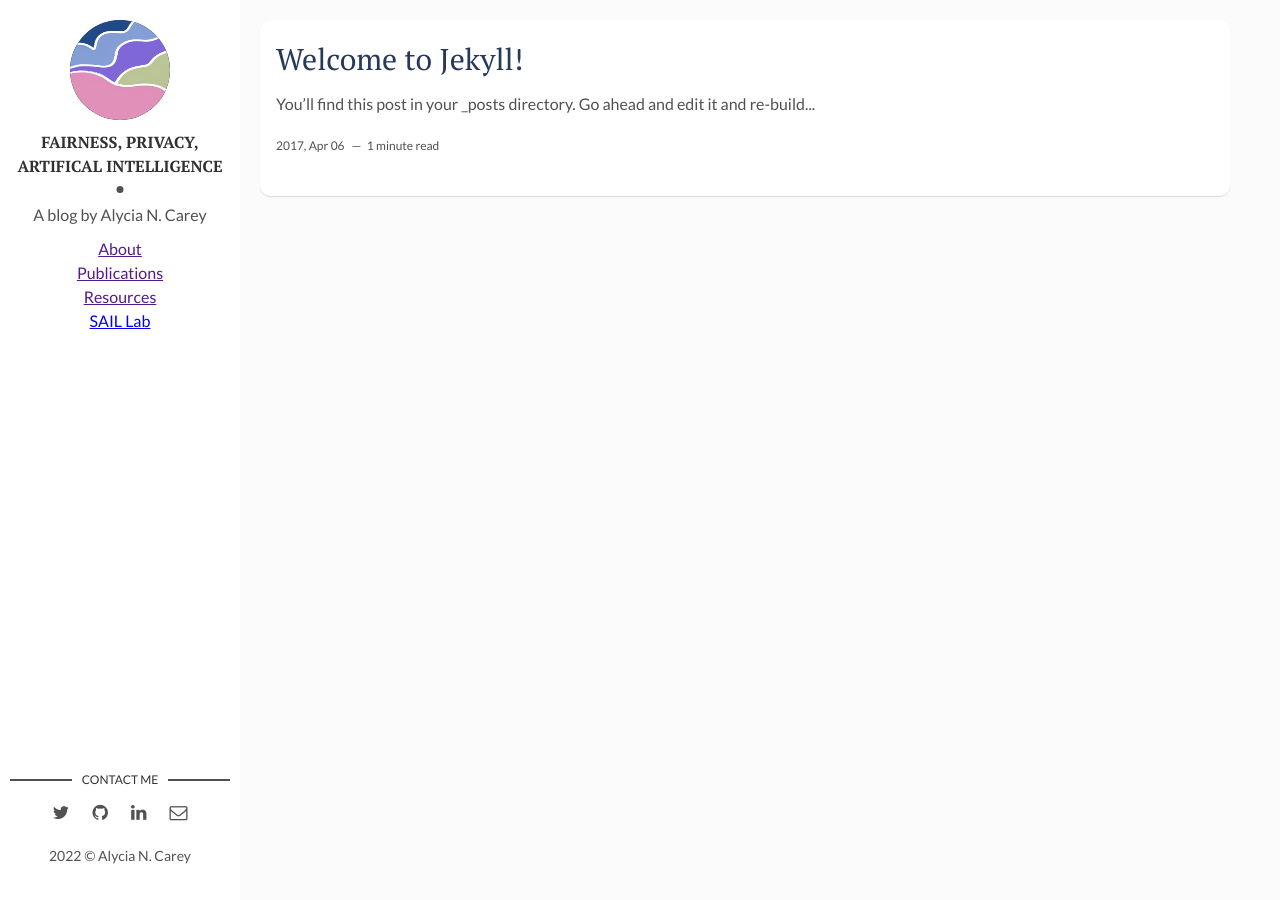
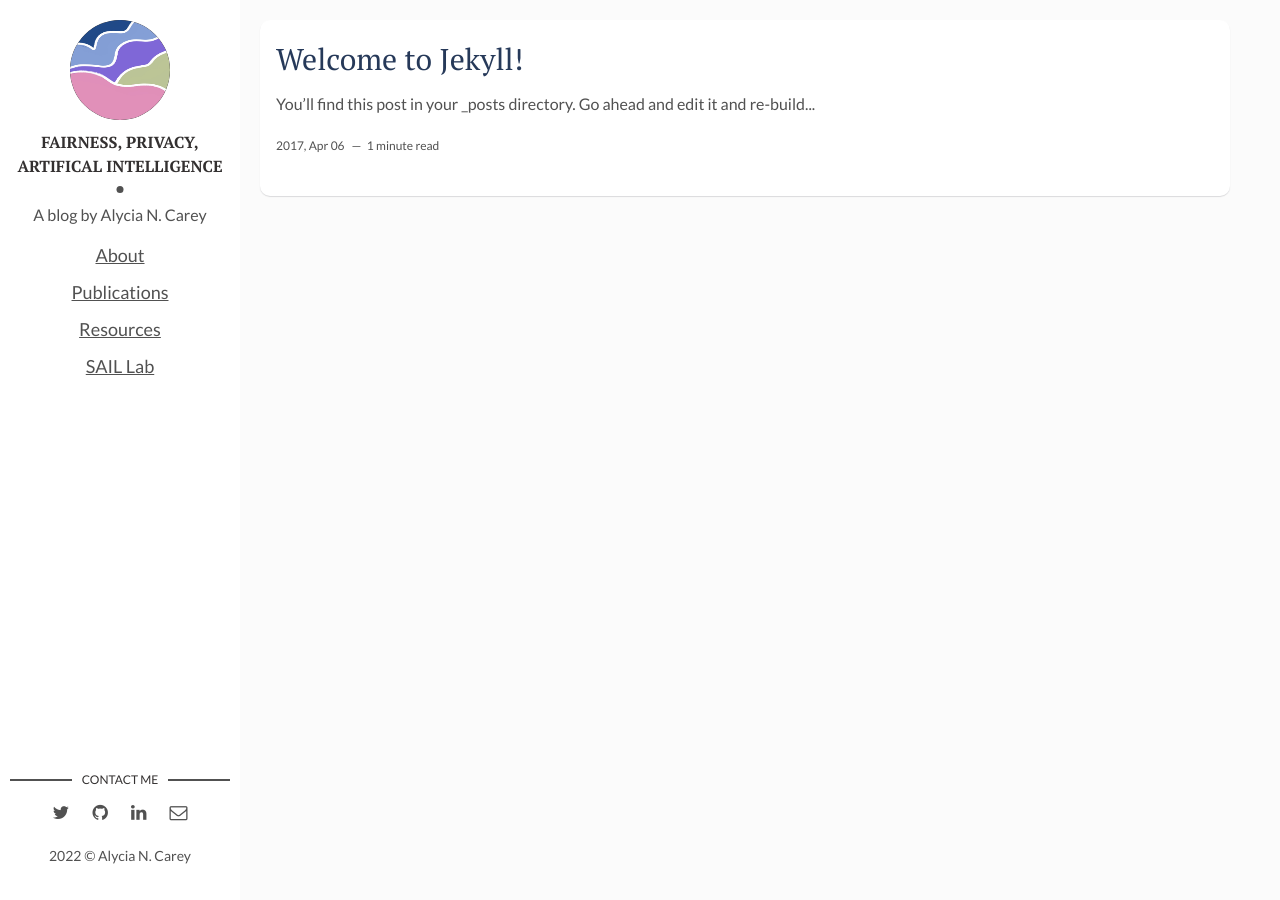
Before and after one commit to alycia-noel/alycia-noel.github.io, a Jekyll site: the page built from index.html, in a window 1280 px wide. Built offline with Jekyll 4.4.1, drawn with Linux system fonts in a browser that asks for light colours; the list of posts is cut into pages by our own code.

Commit message:
Update main.css

```diff
--- a/assets/css/main.css
+++ b/assets/css/main.css
@@ -944,10 +944,32 @@
 .about ul {
   margin: 0;
   padding: 0;
+  list-style: square inside;
 }
 
 .about ul li {
-  line-style-type: square;
+  display: block;
+}
+
+.about ul li:first-child {
+  margin-left: 0;
+}
+
+.about ul li a {
+  color: #515151;
+  display: block;
+  padding: 5px;
+  font-size: 18px;
+  -webkit-transition: all 350ms cubic-bezier(0.13, 0.43, 0.54, 1.82);
+  -o-transition: all 350ms cubic-bezier(0.13, 0.43, 0.54, 1.82);
+  transition: all 350ms cubic-bezier(0.13, 0.43, 0.54, 1.82);
+}
+
+.about ul li a:hover {
+  color: #333030;
+  -webkit-transform: scale(1.2);
+      -ms-transform: scale(1.2);
+          transform: scale(1.2);
 }
 
 .about .cover-author-image {
```
